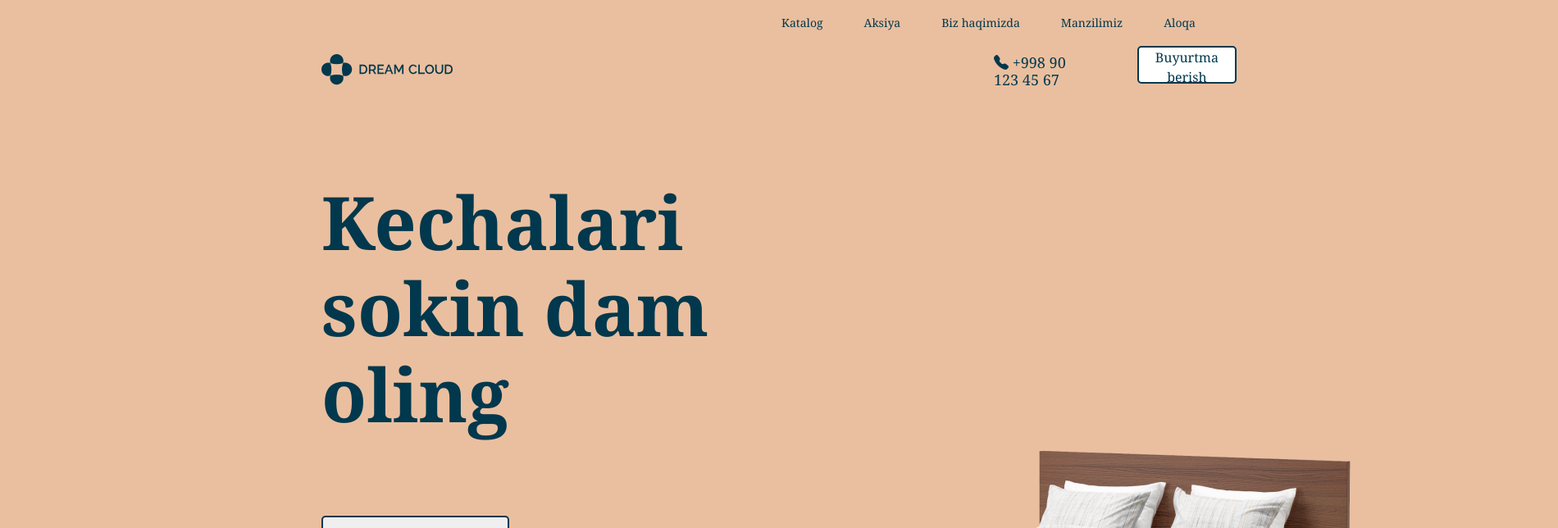
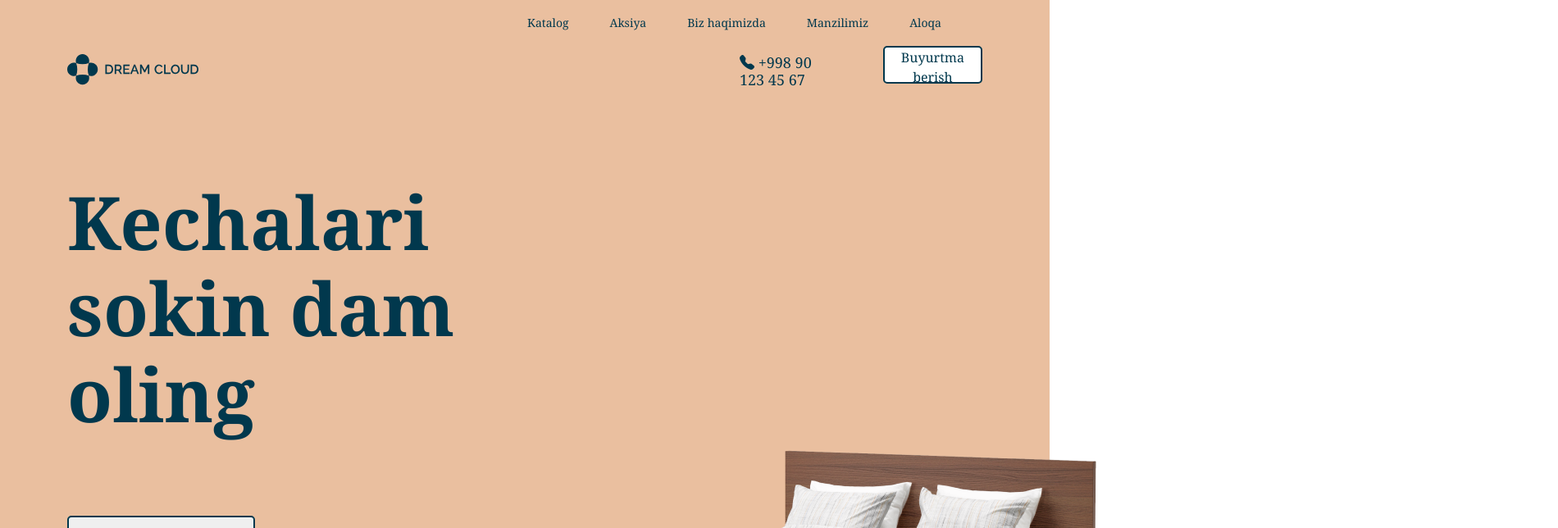
Before and after one commit to roziqov1011/matras, a React (Create React App) app: page / in a window 1280 px wide. Shown: the top 644 px of the page at 82% size, 1900 px wide, since content can reach past the window. Built offline with nearby package versions, Linux system fonts and the light colour scheme.

Commit message:
add sulaymon

```diff
--- a/src/pages/Home/Home.scss
+++ b/src/pages/Home/Home.scss
@@ -1,6 +1,5 @@
 .headerr{
     background: #EABF9F;
-    width: 1900px;
     height: 1000px;
     margin: 0 auto;
 }
```
